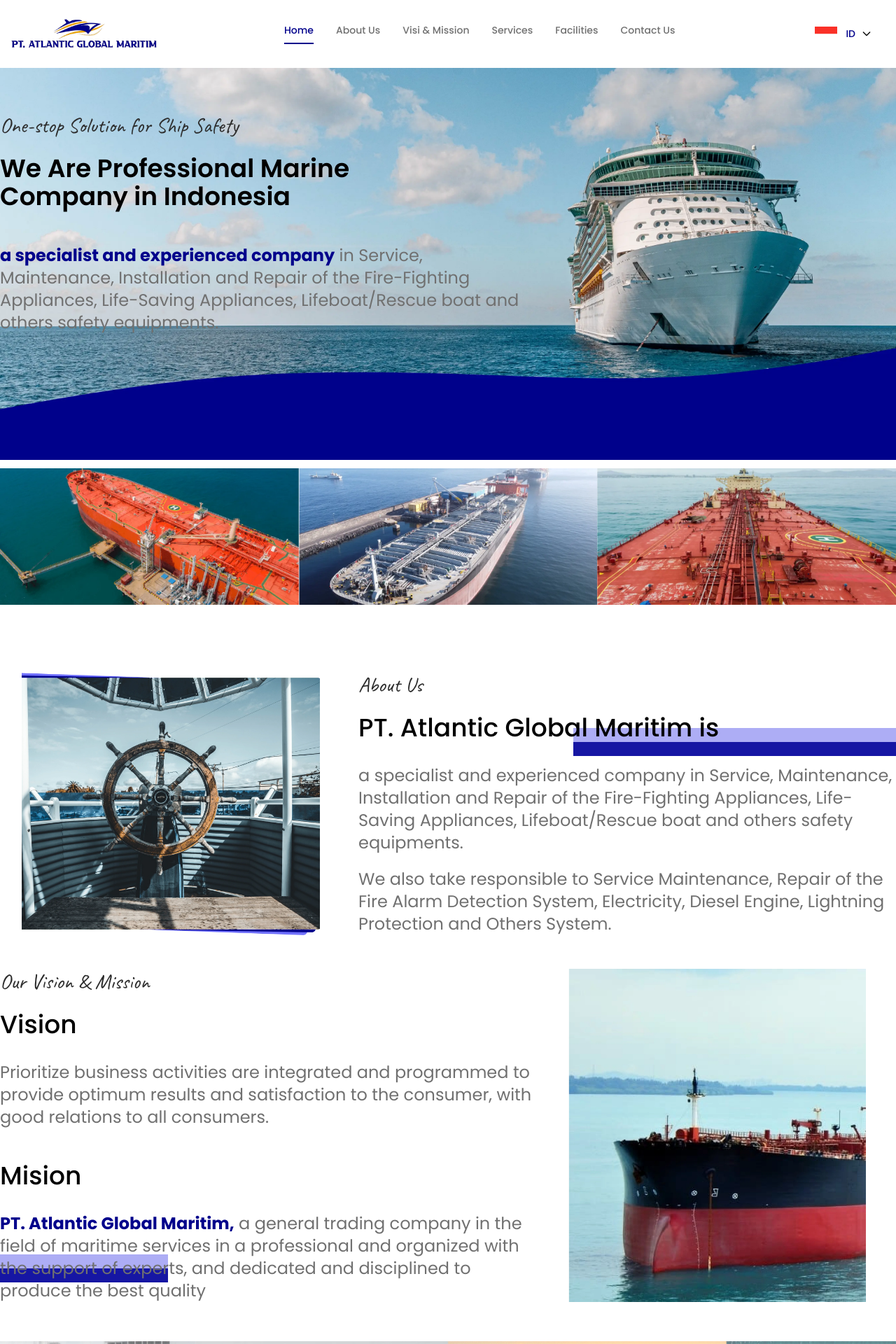
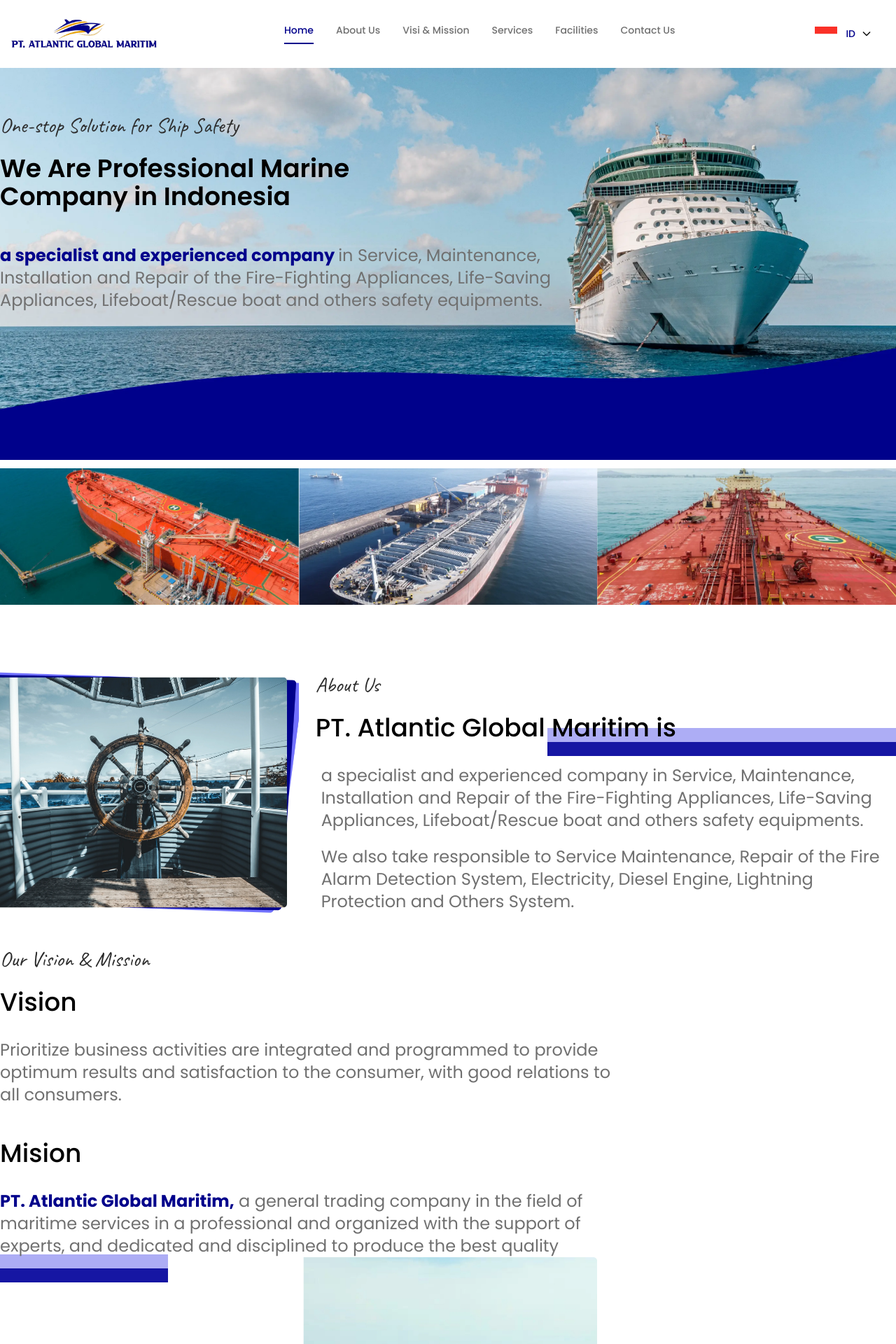
Before and after one commit to rizkiashari/atlantic-global-maritim, a React (Create React App) app: page / in a window 1280 px wide. Shown: the top 1920 px of the page at 70% size. Built offline with nearby package versions, Linux system fonts and the light colour scheme.

Commit message:
Done Translate in page home

```diff
--- a/src/components/EmailContact.jsx
+++ b/src/components/EmailContact.jsx
@@ -13,18 +13,24 @@
         <div className='md:w-1/2 w-full'>
           <div className='bg-white mb-4 md:pl-40 pl-4 pr-4 rounded-tr-md rounded-br-md pt-10 pb-12'>
             <h3 className='text-secondary font-semibold xl:text-4xl lg:text-3xl md:text-xl text-base mb-2'>
-              Want to cooperate with
+              {lang === 'id'
+                ? 'Ingin bekerja sama dengan'
+                : 'Want to cooperate with'}
             </h3>
             <h3 className='text-primary font-semibold xl:text-4xl lg:text-3xl md:text-xl text-base mb-5'>
               PT. Atlantic Global Maritim?
             </h3>
             <p className='text-secondary font-medium xl:text-xl lg:text-lg md:text-base text-sm'>
-              Let's start collaborating to optimize ship safety and security.
+              {lang === 'id'
+                ? 'Mari mulai berkolaborasi untuk mengoptimalkan keselamatan dan keamanan kapal.'
+                : "Let's start collaborating to optimize ship safety and security."}
             </p>
           </div>
           <div className='bg-white mb-4 md:pl-40 pl-4 pr-4 rounded-tr-md rounded-br-md py-4'>
             <p className='text-secondary font-medium xl:text-xl lg:text-lg md:text-base text-sm'>
-              Please tell us what you need by filling out the side form.
+              {lang === 'id'
+                ? 'Tolong beritahu kami apa yang Anda butuhkan dengan mengisi formulir disamping.'
+                : 'Please tell us what you need by filling out the side form.'}
             </p>
           </div>
           <div className='flex items-center justify-center xl:gap-x-16 lg:gap-x-12 md:gap-x-10 sm:gap-x-8 gap-x-5 mt-14'>
@@ -54,12 +60,16 @@
           <form className='flex md:flex-nowrap flex-wrap gap-5'>
             <div className='w-full'>
               <h3 className='text-secondary font-semibold text-sm md:text-base lg:text-lg xl:text-xl mb-3'>
-                Fullname
+                {lang === 'id' ? 'Nama Lengkap' : 'Fullname'}
               </h3>
               <input
                 name='fullname'
                 type='text'
-                placeholder='Please input your fullname'
+                placeholder={
+                  lang === 'id'
+                    ? 'Tolong isi naam lengkap anda'
+                    : 'Please input your fullname'
+                }
                 className='text-secondary border border-[#CCCCCC] rounded-md px-4 py-3 focus:ring-1 w-full focus:ring-secondary mb-5 md:text-base text-sm placeholder:text-[#CCCCCC]'
               />
               <h3 className='text-secondary font-semibold text-sm md:text-base lg:text-lg xl:text-xl mb-3'>
@@ -68,16 +78,24 @@
               <input
                 name='email'
                 type='email'
-                placeholder='Please input your email'
+                placeholder={
+                  lang === 'id'
+                    ? 'Tolong isi email anda'
+                    : 'Please input your email'
+                }
                 className='text-secondary border border-[#CCCCCC] rounded-md px-4 py-3 focus:ring-1 w-full md:text-base text-sm focus:ring-secondary mb-5 placeholder:text-[#CCCCCC]'
               />
               <h3 className='text-secondary font-semibold text-sm md:text-base lg:text-lg xl:text-xl mb-3'>
-                Company
+                {lang === 'id' ? 'Perusahaan' : 'Company'}
               </h3>
               <input
                 name='company'
                 type='text'
-                placeholder='Please input your company'
+                placeholder={
+                  lang === 'id'
+                    ? 'Tolong isi nama perusahaan anda'
+                    : 'Please input your company'
+                }
                 className='text-secondary border border-[#CCCCCC] rounded-md px-4 py-3 focus:ring-1 w-full md:text-base text-sm focus:ring-secondary mb-5 placeholder:text-[#CCCCCC]'
               />
               <h3 className='text-secondary font-semibold text-sm md:text-base lg:text-lg xl:text-xl mb-3'>
@@ -96,11 +114,15 @@
             </div>
             <div className='w-full'>
               <h3 className='text-secondary font-semibold text-sm md:text-base lg:text-lg xl:text-xl mb-3'>
-                Message
+                {lang === 'id' ? 'Pesan' : 'Message'}
               </h3>
               <textarea
                 name='message'
-                placeholder='Please input your needs'
+                placeholder={
+                  lang === 'id'
+                    ? 'Silahkan masukan kebutuhan anda'
+                    : 'Please input your needs'
+                }
                 className='text-[#CCCCCC] border border-[#CCCCCC] rounded-md px-4 py-3 focus:ring-1 w-full focus:ring-secondary mb-12 placeholder:text-[#CCCCCC] resize-none'
                 rows={8}
               ></textarea>
@@ -109,7 +131,7 @@
                 type='submit'
                 className='w-full md:text-lg text-base bg-primary text-white text-center py-4 rounded-full font-semibold'
               >
-                Send
+                {lang === 'id' ? 'Kirim' : 'Send'}
               </button>
             </div>
           </form>
--- a/src/components/Footer.jsx
+++ b/src/components/Footer.jsx
@@ -16,7 +16,7 @@
       <div className='flex md:flex-wrap flex-nowrap md:flex-row sm:flex-row flex-col gap-5 justify-between items-start'>
         <div>
           <h3 className='text-white text-sm md:text-base lg:text-lg xl:text-xl font-semibold mb-5'>
-            Our Address
+            {lang === 'id' ? 'Alamat kami' : 'Our Address'}
           </h3>
           <p className='text-white text-xs md:text-base mb-10 md:max-w-md max-w-sm'>
             Perum Permata Regency Blok G4 No.8 Rt.006/Rw.022 Kel.Wanasari
@@ -43,7 +43,7 @@
         </div>
         <div>
           <h3 className='text-white text-sm md:text-base lg:text-lg xl:text-xl font-semibold mb-5'>
-            Our Address
+            {lang === 'id' ? 'Peta Situs' : 'Site Map'}
           </h3>
           <ul className='list-disc ml-8'>
             <li className='text-white text-xs md:text-base mb-4'>
@@ -65,7 +65,7 @@
         </div>
         <div>
           <h3 className='text-white text-sm md:text-base lg:text-lg xl:text-xl font-semibold mb-5'>
-            Map Location
+            {lang === 'id' ? 'Peta Lokasi' : ' Map Location'}
           </h3>
           {/* Here Map */}
         </div>
--- a/src/index.css
+++ b/src/index.css
@@ -14,7 +14,7 @@
   }
 
   .paragraf {
-    @apply text-secondary text-sm md:text-2xl max-w-3xl w-full;
+    @apply text-secondary text-sm md:text-2xl max-w-4xl w-full;
   }
 
   .head-text {
--- a/src/pages/Home.jsx
+++ b/src/pages/Home.jsx
@@ -11,8 +11,6 @@
 const Home = () => {
   const lang = localStorage.getItem('lang')
 
-  console.log(lang)
-
   useEffect(() => {
     document.title = 'Atlantic Global Maritim | Home'
   }, [])
@@ -22,15 +20,25 @@
       <Header />
       <div className='hero hero-home mb-3'>
         <div className='md:pt-16 sm:pt-12 pt-5 overflow-y-hidden container  md:px-0 px-4'>
-          <p className='head-text'>One-stop Solution for Ship Safety</p>
+          <p className='head-text'>
+            {lang === 'id'
+              ? 'Solusi Satu Atap untuk Keselamatan Kapal'
+              : 'One-stop Solution for Ship Safety'}
+          </p>
           <h1 className='font-semibold text-base  md:text-2xl lg:text-4xl 2xl:text-5xl md:mt-6 my-3 md:mb-12 max-w-2xl w-full leading-normal'>
-            We Are Professional Marine Company in Indonesia
+            {lang === 'id'
+              ? 'Kami Adalah Perusahaan Kelautan Profesional di Indonesia'
+              : 'We Are Professional Marine Company in Indonesia'}
           </h1>
           <p className='paragraf'>
-            <b className='text-primary'>a specialist and experienced company</b>{' '}
-            in Service, Maintenance, Installation and Repair of the
-            Fire-Fighting Appliances, Life-Saving Appliances, Lifeboat/Rescue
-            boat and others safety equipments.
+            <b className='text-primary'>
+              {lang === 'id'
+                ? 'sebuah perusahaan spesialis dan berpengalaman '
+                : 'a specialist and experienced company '}
+            </b>
+            {lang === 'id'
+              ? 'di bidang Pelayanan, Pemeliharaan, Pemasangan dan Perbaikan Alat Pemadam Kebakaran, Alat Penyelamat Jiwa, Sekoci/Perahu Penyelamat dan peralatan keselamatan lainnya.'
+              : 'in Service, Maintenance, Installation and Repair of the Fire-Fighting Appliances, Life-Saving Appliances, Lifeboat/Rescue boat and others safety equipments.'}
           </p>
         </div>
       </div>
@@ -53,19 +61,29 @@
             <div className='bg-[#ADADF5] h-5'></div>
             <div className='bg-[#1616A3] h-5'></div>
           </div>
-          <p className='head-text md:px-0 px-4'>About Us</p>
+          <p className='head-text md:px-0 px-4'>
+            {lang === 'id' ? 'Tentang kami' : 'About Us'}
+          </p>
           <h3 className='heading md:px-0 px-4'>
-            PT. Atlantic Global Maritim is
+            {lang === 'id'
+              ? 'PT. Atlantic Global Maritim adalah'
+              : 'PT. Atlantic Global Maritim is'}
           </h3>
-          <p className='paragraf md:mb-5 mb-3 md:px-0 px-4'>
-            a specialist and experienced company in Service, Maintenance,
+          <p className='paragraf md:mb-5 mb-3 md:px-2 px-4'>
+            {lang === 'id'
+              ? ` sebuah perusahaan spesialis dan berpengalaman di bidang Jasa, Pemeliharaan, Pemasangan dan Perbaikan Alat Pemadam Kebakaran, Alat Penyelamat Jiwa, Sekoci/Perahu Penyelamat dan peralatan keselamatan lainnya.`
+              : ` a specialist and experienced company in Service, Maintenance,
             Installation and Repair of the Fire-Fighting Appliances, Life-Saving
-            Appliances, Lifeboat/Rescue boat and others safety equipments.
+            Appliances, Lifeboat/Rescue boat and others safety equipments.`}
           </p>
-          <p className='paragraf md:px-0 px-4'>
-            We also take responsible to Service Maintenance, Repair of the Fire
-            Alarm Detection System, Electricity, Diesel Engine, Lightning
-            Protection and Others System.
+          <p className='paragraf md:px-2 px-4'>
+            {lang === 'id'
+              ? `Kami juga bertanggung jawab untuk Service Maintenance, Perbaikan Api
+              Sistem Deteksi Alarm, Listrik, Mesin Diesel, Petir
+              Sistem Proteksi dan Lainnya.`
+              : `We also take responsible to Service Maintenance, Repair of the Fire
+              Alarm Detection System, Electricity, Diesel Engine, Lightning
+              Protection and Others System.`}
           </p>
         </div>
       </div>
@@ -82,19 +100,25 @@
         id='visi-misi'
       >
         <div>
-          <p className='head-text'>Our Vision & Mission</p>
-          <h3 className='heading'>Vision</h3>
+          <p className='head-text'>
+            {lang === 'id' ? 'Visi & Misi Kami' : 'Our Vision & Mission'}
+          </p>
+          <h3 className='heading'>{lang === 'id' ? 'Visi' : 'Vision'}</h3>
           <p className='paragraf mt-2 mb-12'>
-            Prioritize business activities are integrated and programmed to
-            provide optimum results and satisfaction to the consumer, with good
-            relations to all consumers.
+            {lang === 'id'
+              ? `Mengutamakan kegiatan usaha yang terintegrasi dan terprogram untuk memberikan hasil dan kepuasan yang optimal kepada konsumen, dengan hubungan dengan semua konsumen.`
+              : `Prioritize business activities are integrated and programmed to provide optimum results and satisfaction to the consumer, with good relations to all consumers.`}
           </p>
-          <h3 className='heading'>Mision</h3>
+          <h3 className='heading'>{lang === 'id' ? 'Misi' : 'Mision'}</h3>
           <p className='paragraf mt-2'>
             <b className='text-primary'>PT. Atlantic Global Maritim,</b> a
-            general trading company in the field of maritime services in a
-            professional and organized with the support of experts, and
-            dedicated and disciplined to produce the best quality
+            {lang === 'id'
+              ? `perusahaan perdagangan umum di bidang jasa maritim di a
+              profesional dan terorganisir dengan dukungan tenaga ahli, dan
+              berdedikasi dan disiplin untuk menghasilkan kualitas terbaik`
+              : ` general trading company in the field of maritime services in a
+              professional and organized with the support of experts, and
+              dedicated and disciplined to produce the best quality`}
           </p>
         </div>
         <img
```
